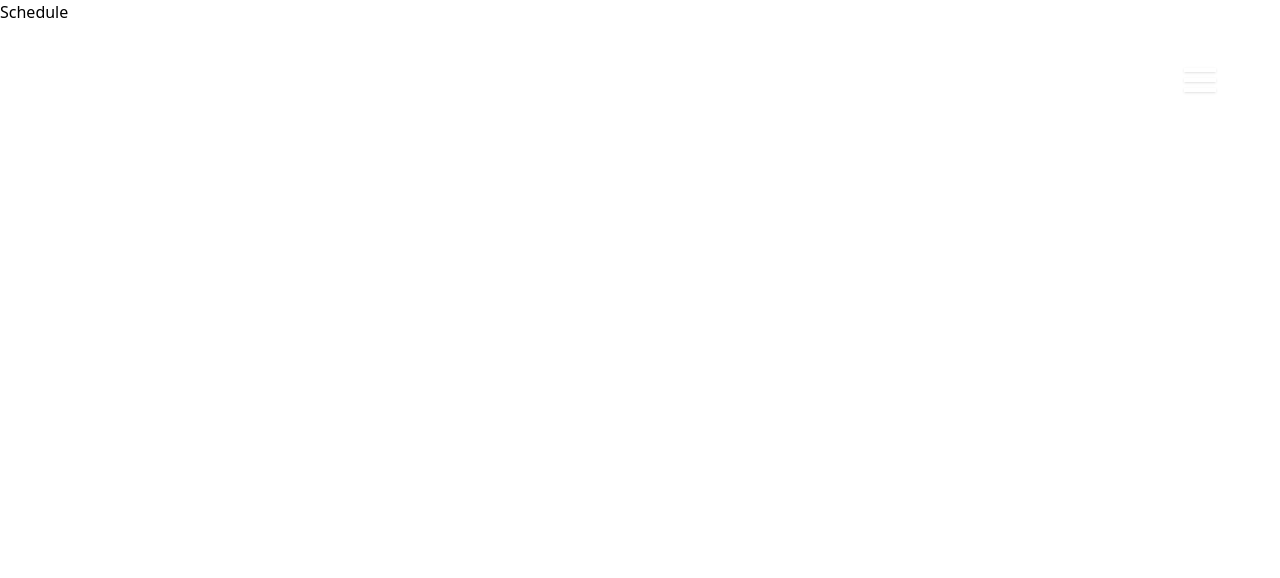
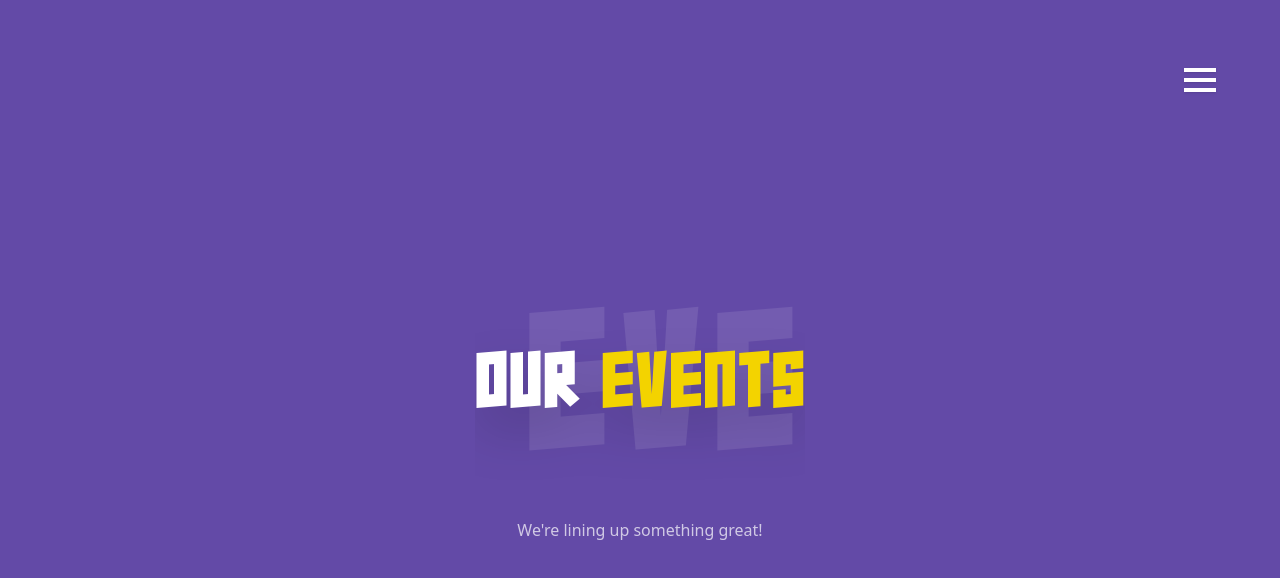
Before and after one commit to jatin-reddy/Pearl-26, a React (Vite) app: page /schedule in a window 1280 px wide. Shown: the top 578 px of the page. Built offline with nearby package versions, Linux system fonts and the light colour scheme.

Commit message:
feat: coming soon

```diff
--- a/src/pages/Schedule.tsx
+++ b/src/pages/Schedule.tsx
@@ -1,5 +1,18 @@
-const Schedule = () => {
-  return <div>Schedule</div>;
+import SectionHeading from "../components/SectionHeading";
+
+const Sponsors = () => {
+  return (
+    <div className="h-screen bg-[#634AA7] flex flex-col items-center justify-center">
+      <SectionHeading
+        text1="Our"
+        text2="Events"
+        ghostText="Our Events"
+        text1Color="text-[#FFFFFF]"
+        text2Color="text-[#F3D300]"
+      />
+      <p className="text-white/70 mt-4">We're lining up something great!</p>
+    </div>
+  );
 };
 
-export default Schedule;
+export default Sponsors;
--- a/src/pages/Sponsors.tsx
+++ b/src/pages/Sponsors.tsx
@@ -1,5 +1,18 @@
+import SectionHeading from "../components/SectionHeading";
+
 const Sponsors = () => {
-  return <div>Sponsors</div>;
+  return (
+    <div className="h-screen bg-[#634AA7] flex flex-col items-center justify-center">
+      <SectionHeading
+        text1="Our"
+        text2="Events"
+        ghostText="Our Events"
+        text1Color="text-[#FFFFFF]"
+        text2Color="text-[#F3D300]"
+      />
+      <p className="text-white/70 mt-4">We're lining up something great!</p>
+    </div>
+  );
 };
 
 export default Sponsors;
```
